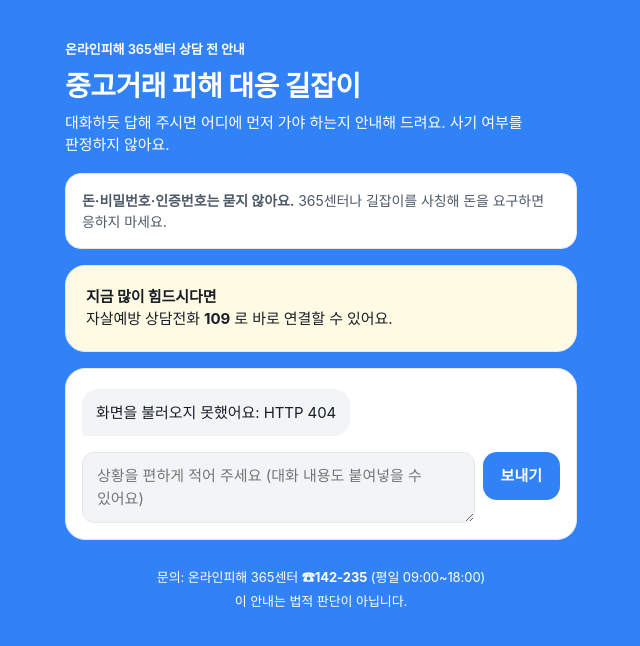
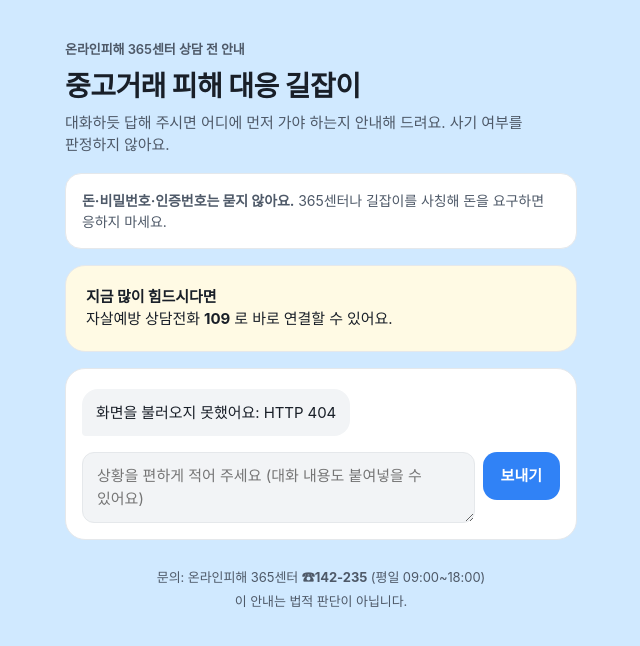
Before and after one commit to kidingki-coder/team_project_01_jyj, a website: page public/index.html in a window 1280 px wide. Shown: the whole page, without its empty margins (319-959 px from the left). Drawn offline with Linux system fonts and the light colour scheme; no server answers.

Commit message:
배경색을 연한 파란색으로 조정 (#2)
쨍한 파랑 대신 연한 하늘색(--blue-100)을 쓰고, 글자색은 원래 회색 계열로 되돌림


Claude-Session: https://claude.ai/code/session_011tcdsuTVJN8qSUd2iygL7c

Co-authored-by: Claude <noreply@anthropic.com>

```diff
--- a/public/style.css
+++ b/public/style.css
@@ -2,6 +2,7 @@
 :root {
   --blue-500: oklch(0.620 0.191 258);
   --blue-50: oklch(0.959 0.020 250);
+  --blue-100: oklch(0.925 0.045 250);
   --grey-900: oklch(0.237 0.020 258);
   --grey-700: oklch(0.460 0.028 256);
   --grey-600: oklch(0.562 0.025 254);
@@ -22,7 +23,7 @@
 
 html, body { margin: 0; }
 body {
-  background: var(--blue-500);
+  background: var(--blue-100);
   color: var(--grey-900);
   font-family: var(--font);
   font-size: 15px;
@@ -45,9 +46,9 @@ body {
 .sheet { max-width: 100%; }
 
 .hero { padding: 16px 0 0; }
-.eyebrow { margin: 0 0 8px; color: var(--white); font-size: 13px; font-weight: 600; }
-h1 { margin: 0; color: var(--white); font-size: 28px; font-weight: 700; line-height: 1.3; letter-spacing: -0.02em; }
-.lead { margin: 8px 0 0; color: var(--white); }
+.eyebrow { margin: 0 0 8px; color: var(--grey-700); font-size: 13px; font-weight: 600; }
+h1 { margin: 0; font-size: 28px; font-weight: 700; line-height: 1.3; letter-spacing: -0.02em; }
+.lead { margin: 8px 0 0; color: var(--grey-700); }
 
 .card {
   background: var(--white);
@@ -198,7 +199,7 @@ textarea#input:focus {
   overflow: auto;
 }
 
-.footer { text-align: center; color: var(--white); font-size: 13px; padding: 8px 0 0; }
+.footer { text-align: center; color: var(--grey-700); font-size: 13px; padding: 8px 0 0; }
 .footer p { margin: 4px 0; }
 
 @media (max-width: 380px) {
```
